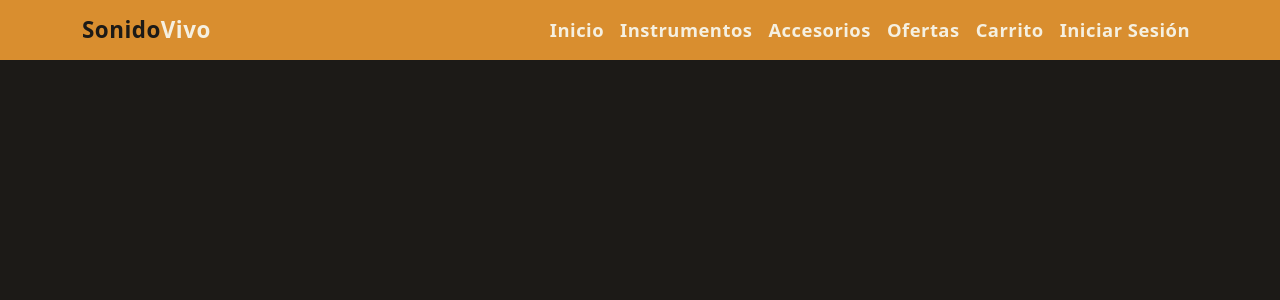
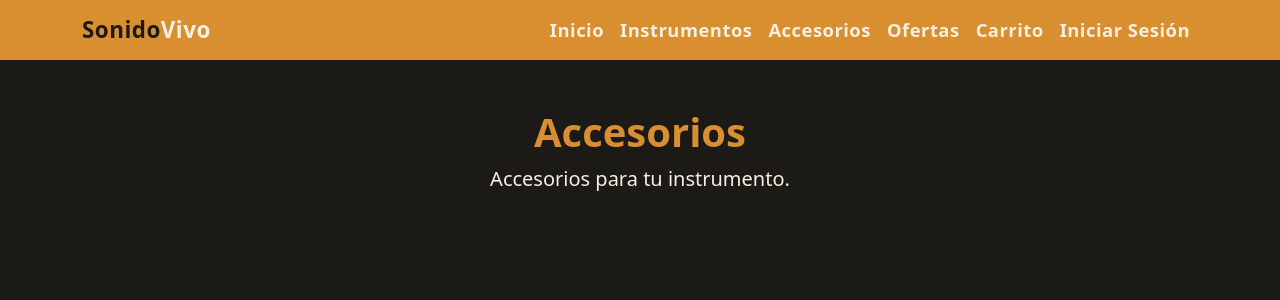
Before and after one commit to Reikan2119/React-SonidoVivo, a React (Vite) app: page /accesorios in a window 1280 px wide. Shown: the top 300 px of the page. Built offline with nearby package versions, Linux system fonts and the light colour scheme.

Commit message:
Agregar esqueleto de pagina de accesorios y ruta

```diff
--- a/src/App.tsx
+++ b/src/App.tsx
@@ -1,6 +1,7 @@
 import { Routes, Route } from "react-router-dom";
 import PaginaInicio from "./componentes/paginas/paginaInicio";
 import Intrumentos from "./componentes/paginas/paginaInstrumentos";
+import Accesorios from "./componentes/paginas/paginaAccesorios";
 import Navbar from "./componentes/organismos/Navbar";
 
 function App() {
@@ -20,6 +21,11 @@ function App() {
           element={<Intrumentos/>}
           />
 
+          <Route
+          path="/accesorios"
+          element={<Accesorios/>}
+          />
+
       </Routes>
     </div>
   )
--- /dev/null
+++ b/src/componentes/paginas/paginaAccesorios.tsx
@@ -0,0 +1,18 @@
+import CardProducto from "../moleculas/CardProducto";
+
+function Accesorios() {
+  return (
+    <div style={{ backgroundColor: "#1c1a17", color: "#f5f0e1" }}>
+      <section className="py-5">
+        <div className="container">
+          <h1 className="text-center fw-bold" style={{ color: "#d98e2f" }}>Accesorios</h1>
+          <p className="text-center lead" style={{ color: "#f5f0e1" }}>
+            Accesorios para tu instrumento.
+          </p>
+        </div>
+      </section>
+    </div>
+  );
+}
+
+export default Accesorios;
```
